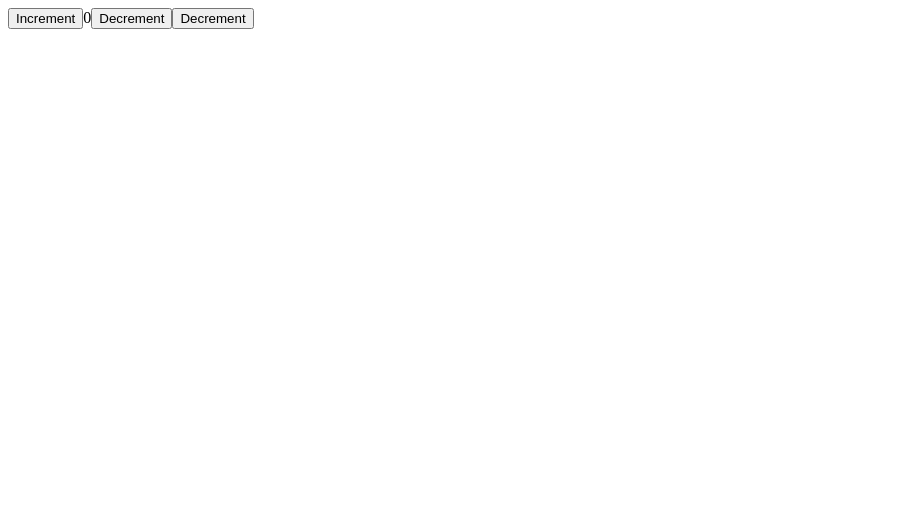
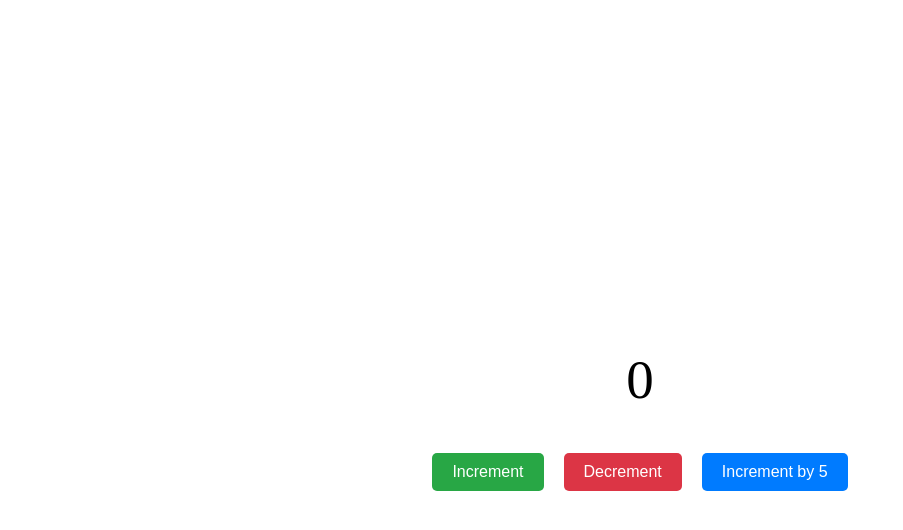
Before and after one commit to steamnp/bfs45, a React (Vite) app: page / in a window 1280 px wide. Shown: the top 530 px of the page, without its empty margins (0-903 px from the left). Built offline with nearby package versions, Linux system fonts and the light colour scheme.

Commit message:
counter task 1 complete

```diff
--- a/src/features/counter/Counter.tsx
+++ b/src/features/counter/Counter.tsx
@@ -1,32 +1,37 @@
 import { useAppSelector, useAppDispatch } from "../../app/hooks";
 import { decrement, increment, incrementByAmount } from "./counterSlice";
+import style from "./counter.module.css";
 
 export function Counter() {
-  // The `state` arg is correctly typed as `RootState` already
   const count = useAppSelector((state) => state.counter.value);
   const dispatch = useAppDispatch();
 
   return (
-    <div>
+    <div className={style.container}>
       <div>
+        <div className={style.content}>
+          <span className={style.value}>{count}</span>
+        </div>
         <button
+          className={`${style.button} ${style.increment}`}
           aria-label="Increment value"
           onClick={() => dispatch(increment())}
         >
           Increment
         </button>
-        <span>{count}</span>
         <button
+          className={`${style.button} ${style.decrement}`}
           aria-label="Decrement value"
           onClick={() => dispatch(decrement())}
         >
           Decrement
         </button>
         <button
+          className={`${style.button} ${style.incrementBy5}`}
           aria-label="Increment by 5"
           onClick={() => dispatch(incrementByAmount(5))}
         >
-          Decrement
+          Increment by 5
         </button>
       </div>
     </div>
--- /dev/null
+++ b/src/features/counter/counter.module.css
@@ -0,0 +1,41 @@
+.container {
+  display: flex;
+  justify-content: center;
+  align-items: center;
+  height: 100vh;
+}
+
+.content {
+  display: flex;
+  flex-direction: column;
+  align-items: center;
+  margin: 2rem;
+}
+
+.value {
+  font-size: 55px;
+  margin: 0 10px;
+  align-items: center;
+}
+
+.button {
+  padding: 10px 20px;
+  margin: 10px;
+  font-size: 16px;
+  border-radius: 5px;
+  color: #fff;
+  border: none;
+  cursor: pointer;
+}
+
+.increment {
+  background-color: #28a745;
+}
+
+.decrement {
+  background-color: #dc3545;
+}
+
+.incrementBy5 {
+  background-color: #007bff;
+}
--- a/src/features/counter/counterSlice.tsx
+++ b/src/features/counter/counterSlice.ts
@@ -1,13 +1,9 @@
 import { createSlice } from "@reduxjs/toolkit";
 import type { PayloadAction } from "@reduxjs/toolkit";
+import { CounterState } from "../../types/index";
 
-// Define a type for the slice state
-interface CounterState {
-  value: number;
-}
-
-// Define the initial state using that type
-const initialState: CounterState = {
+// Initial state using that type
+export const initialState: CounterState = {
   value: 0,
 };
 
--- /dev/null
+++ b/src/types/index.ts
@@ -0,0 +1,4 @@
+// Type for the Counter
+export interface CounterState {
+  value: number;
+}
```
